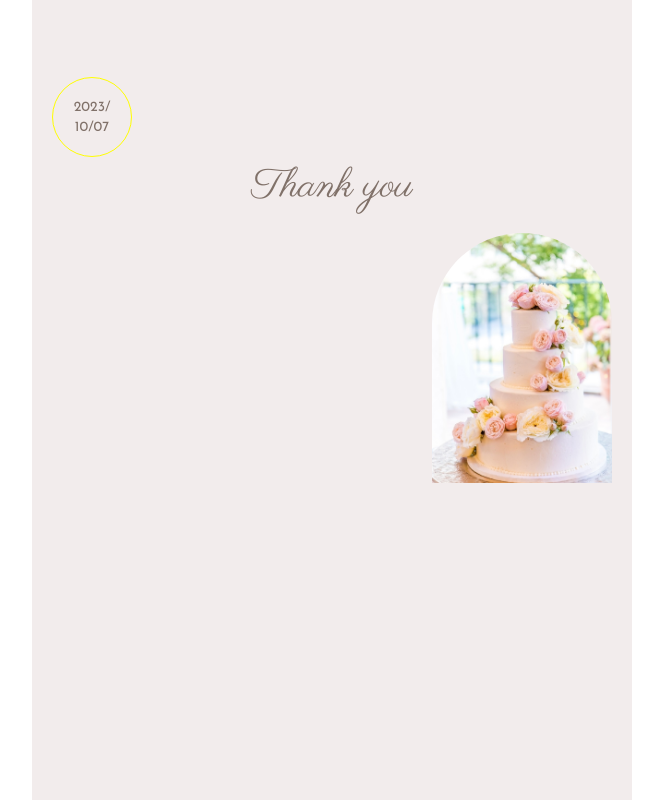
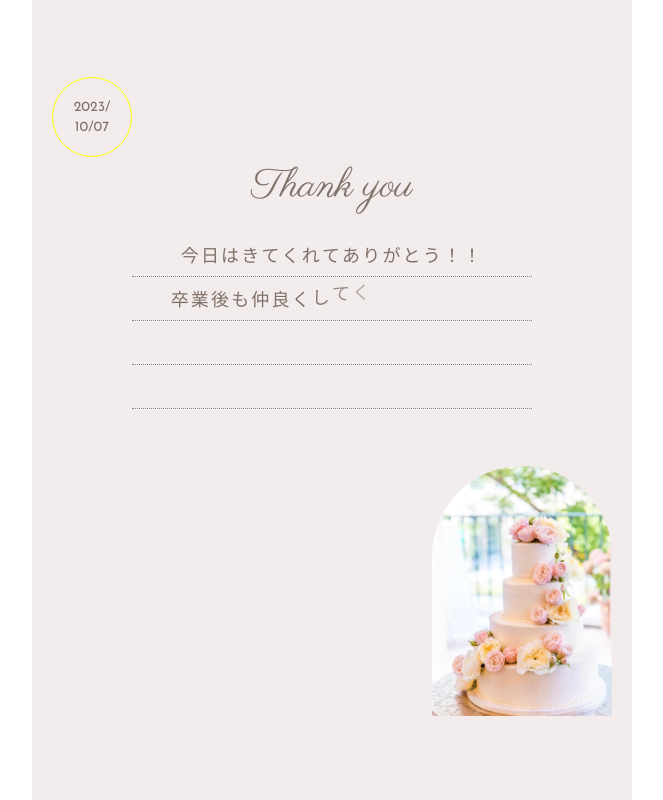
Before and after one commit to funasshi/bridal-messages, a React (Create React App) app: page / in a window 1280 px wide. Shown: the whole page, without its empty margins (308-971 px from the left). Built offline with nearby package versions, Linux system fonts and the light colour scheme; a web font is replaced by a local one.

Commit message:
応急処置

```diff
--- a/src/App.tsx
+++ b/src/App.tsx
@@ -5,7 +5,7 @@ import { Container } from 'react-bootstrap';
 
 const App = () => {
   const queryParams = new URLSearchParams(window.location.search);
-  const guestName = queryParams.get('name') || 'guest';
+  const guestName = queryParams.get('name') || 'YamadaYuka';
 
   const [showWelcomeHideMessage, setShowWelcomeHideMessage] =
     useState<boolean>(true);
--- a/src/Component/Message.tsx
+++ b/src/Component/Message.tsx
@@ -2,7 +2,7 @@ import { messageMap } from '../Util/messageMap';
 import { BounceFadeinSentence } from './BounceFadeinSentence';
 
 export const Message = ({ guestName }: { guestName: string }) => {
-  const messageObject = messageMap.get(guestName);
+  const messageObject = messageMap.get('YamadaYuka');
   // guard
   if (!messageObject) return <></>;
 
```
